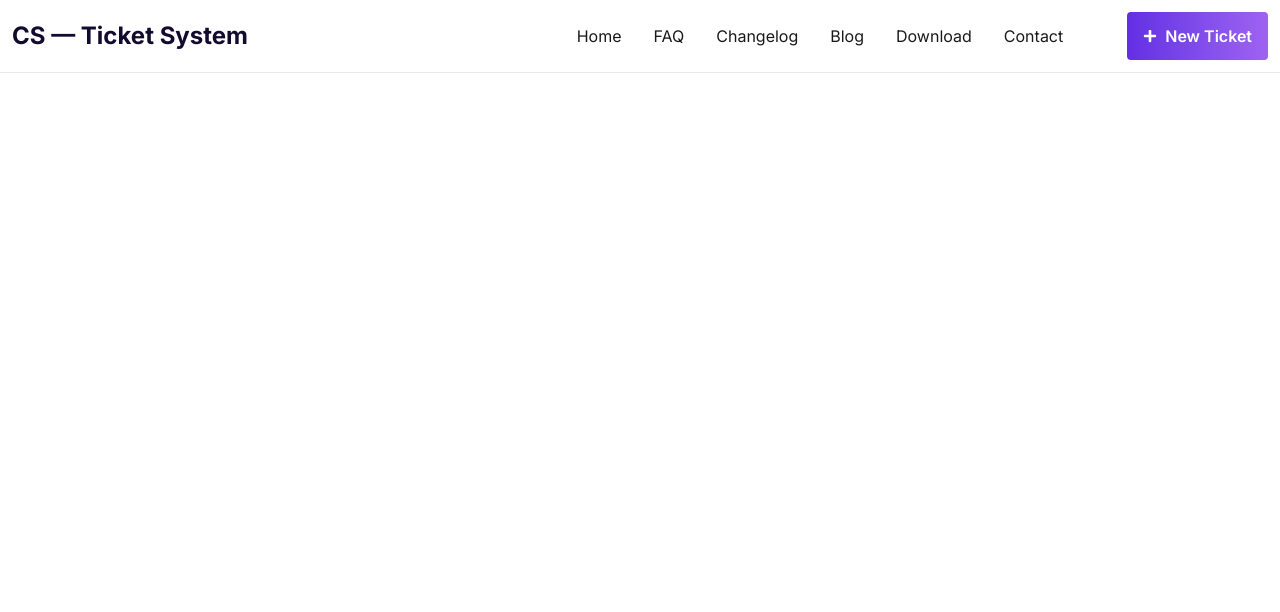
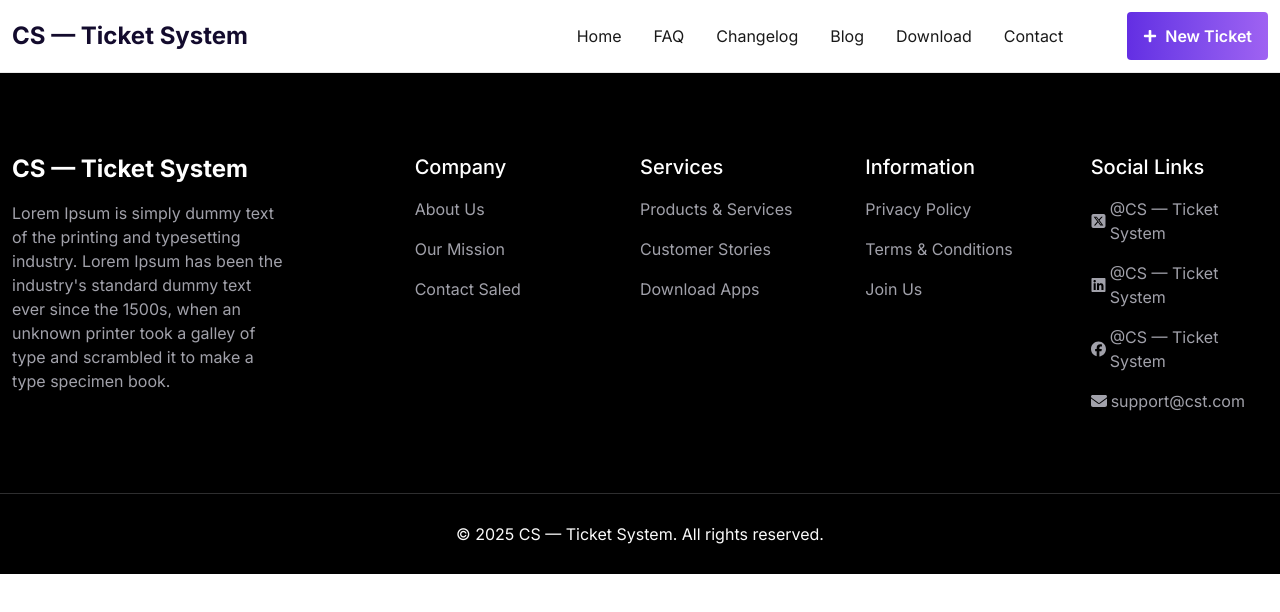
Before and after one commit to dev-rktanvir/customer-support, a React (Vite) app: page / in a window 1280 px wide. Shown: the top 612 px of the page. Built offline with nearby package versions, Linux system fonts and the light colour scheme.

Commit message:
complete footer

```diff
--- a/src/App.jsx
+++ b/src/App.jsx
@@ -1,4 +1,5 @@
 import './App.css'
+import Footer from './components/Footer/Footer'
 import Navbar from './components/Navbar/Navbar'
 
 function App() {
@@ -18,7 +19,7 @@ function App() {
 
       {/* Footer */}
       <footer>
-
+        <Footer></Footer>
       </footer>
     </>
   )
--- /dev/null
+++ b/src/components/Footer/Footer.jsx
@@ -0,0 +1,75 @@
+import React from 'react';
+import { FaEnvelope, FaFacebook, FaLinkedin, FaSquareXTwitter } from 'react-icons/fa6';
+
+const Footer = () => {
+    return (
+        <footer className='bg-black'>
+            {/* footer top container */}
+            <div className='container mx-auto px-3 grid grid-cols-1 md:grid-cols-2 lg:grid-cols-3 xl:grid-cols-[2fr_1fr_1fr_1fr_1fr]  gap-12 text-[#A1A1AA] text-base py-10 lg:py-20'>
+                {/* col 1 */}
+                <div className='xl:pr-20'>
+                    <h2 className='font-bold text-2xl text-white mb-4'>CS — Ticket System</h2>
+                    <p>
+                        Lorem Ipsum is simply dummy text of the printing and typesetting industry. Lorem Ipsum has been the industry's standard dummy text ever since the 1500s, when an unknown printer took a galley of type and scrambled it to make a type specimen book.
+                    </p>
+                </div>
+                {/* col 2 */}
+                <div>
+                    <h2 className='font-medium text-xl text-white mb-4'>Company</h2>
+                    <ul className='flex flex-col gap-4'>
+                        <li>About Us</li>
+                        <li>Our Mission</li>
+                        <li>Contact Saled</li>
+                    </ul>
+                </div>
+                {/* col 3 */}
+                <div>
+                    <h2 className='font-medium text-xl text-white mb-4'>Services</h2>
+                    <ul className='flex flex-col gap-4'>
+                        <li>Products & Services</li>
+                        <li>Customer Stories</li>
+                        <li>Download Apps</li>
+                    </ul>
+                </div>
+                {/* col 4 */}
+                <div>
+                    <h2 className='font-medium text-xl text-white mb-4'>Information</h2>
+                    <ul className='flex flex-col gap-4'>
+                        <li>Privacy Policy</li>
+                        <li>Terms & Conditions</li>
+                        <li>Join Us</li>
+                    </ul>
+                </div>
+                {/* col 5 */}
+                <div>
+                    <h2 className='font-medium text-xl text-white mb-4'>Social Links</h2>
+                    <div className='flex flex-col gap-4'>
+                        <div className='flex items-center gap-1'>
+                            <FaSquareXTwitter />
+                            @CS — Ticket System
+                        </div>
+                        <div className='flex items-center gap-1'>
+                            <FaLinkedin />
+                            @CS — Ticket System
+                        </div>
+                        <div className='flex items-center gap-1'>
+                            <FaFacebook />
+                            @CS — Ticket System
+                        </div>
+                        <div className='flex items-center gap-1'>
+                            <FaEnvelope />
+                            support@cst.com
+                        </div>
+                    </div>
+                </div>
+            </div>
+
+            {/* Footer bottom container */}
+            <div className='container mx-auto border-t border-[#E5E7EB]/20'>
+                <p className='text-base text-[#FAFAFA] text-center py-7'>© 2025 CS — Ticket System. All rights reserved.</p>
+            </div>
+        </footer>
+    );
+};
+
+export default Footer;
```
